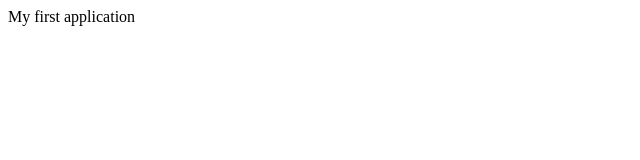
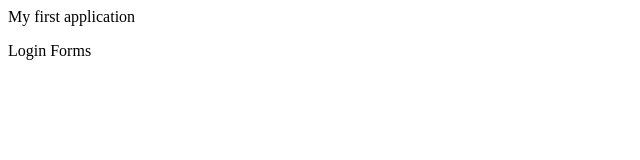
Before and after one commit to LOGANATHANAN/mysampleapp, a plain HTML site: page index.html in a window 1280 px wide. Shown: the full height of the page, 0-640 px from the left. Drawn offline with Linux system fonts and the light colour scheme.

Commit message:
loginform

```diff
--- a/index.html
+++ b/index.html
@@ -6,5 +6,6 @@ myapp
 </head>
 <body>
 <p>My  first application</p>
+<p>Login Forms</p>
 </body>
 </html>
```
Also changed, not shown: login.html (added, +1 -0 lines).
